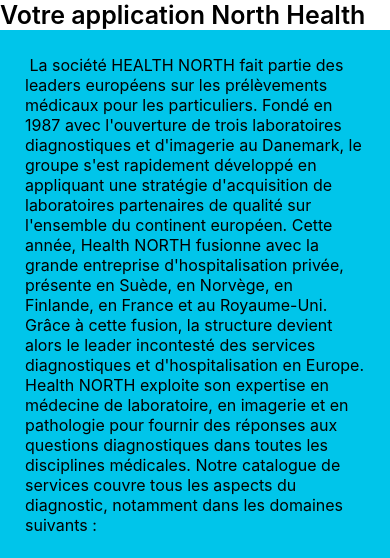
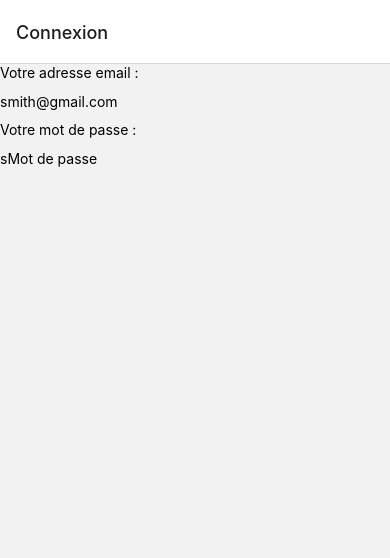
Before and after one commit to Paul-prog44/HealthNorthMobileApp, a React Native app: screen / in a window 390 px wide. Shown: the top 558 px of the page. Built offline with nearby package versions, Linux system fonts and the light colour scheme.

Commit message:
Add navigation and connexion page

```diff
--- a/App.js
+++ b/App.js
@@ -1,10 +1,12 @@
-import React from "react"
-import {Image, Text, View, ScrollView} from 'react-native'
+import React, {useState} from "react"
+import {Image, Text, View, ScrollView, Button, TextInput} from 'react-native'
 import homepage from "./style"
+import { NavigationContainer } from "@react-navigation/native"
+import { createNativeStackNavigator } from '@react-navigation/native-stack';
 
-export default class Homepage extends React.Component {
 
-    render () {
+
+function Homepage () {
     return (
         <ScrollView style={homepage.view}>
                     <Text style={homepage.title}>Votre application North Health</Text>
@@ -27,4 +29,35 @@
     )
 }
 
+function Connexion() {
+    const [text, setText] = useState('');
+    return (
+        <View>
+            <Text>Votre adresse email :</Text>
+            <TextInput name="emailAddress"style={{height: 40}}
+                        placeholder="smith@gmail.com"
+                        onChangeText={newText => setText(newText)}
+                        defaultValue={text}/>
+            <Text>Votre mot de passe :</Text>
+            <TextInput name="password"
+                        style={{height: 40}}
+                        placeholder="sMot de passe"
+                        onChangeText={newText => setText(newText)}
+                        defaultValue={text}/>
+
+        </View>
+    )
 }
+
+const Stack = createNativeStackNavigator();
+
+export default function App() {
+    return (
+      <NavigationContainer>
+        <Stack.Navigator initialRouteName="Connexion">
+            <Stack.Screen name="Homepage" component={Homepage} options={{title:'Accueil'}}/>
+            <Stack.Screen name="Connexion" component={Connexion} />
+        </Stack.Navigator>
+        </NavigationContainer>
+    );
+  }
--- a/package.json
+++ b/package.json
@@ -10,8 +10,12 @@
     "test": "jest"
   },
   "dependencies": {
+    "@react-navigation/native": "^6.1.10",
+    "@react-navigation/native-stack": "^6.9.18",
     "react": "18.2.0",
-    "react-native": "0.73.4"
+    "react-native": "0.73.4",
+    "react-native-safe-area-context": "^4.9.0",
+    "react-native-screens": "^3.29.0"
   },
   "devDependencies": {
     "@babel/core": "^7.20.0",
--- a/style.js
+++ b/style.js
@@ -2,7 +2,7 @@
 
 const homepage = StyleSheet.create({
     view: {
-        backgroundColor: '#00c5ea'
+        backgroundColor: 'rgb(169, 221, 242)'
     },
     title: {
         fontSize: 25,
```
Also changed, not shown: 1 other file (tests, documents, lock files or other folders). Lines whose indentation alone changed are shown as unchanged.
